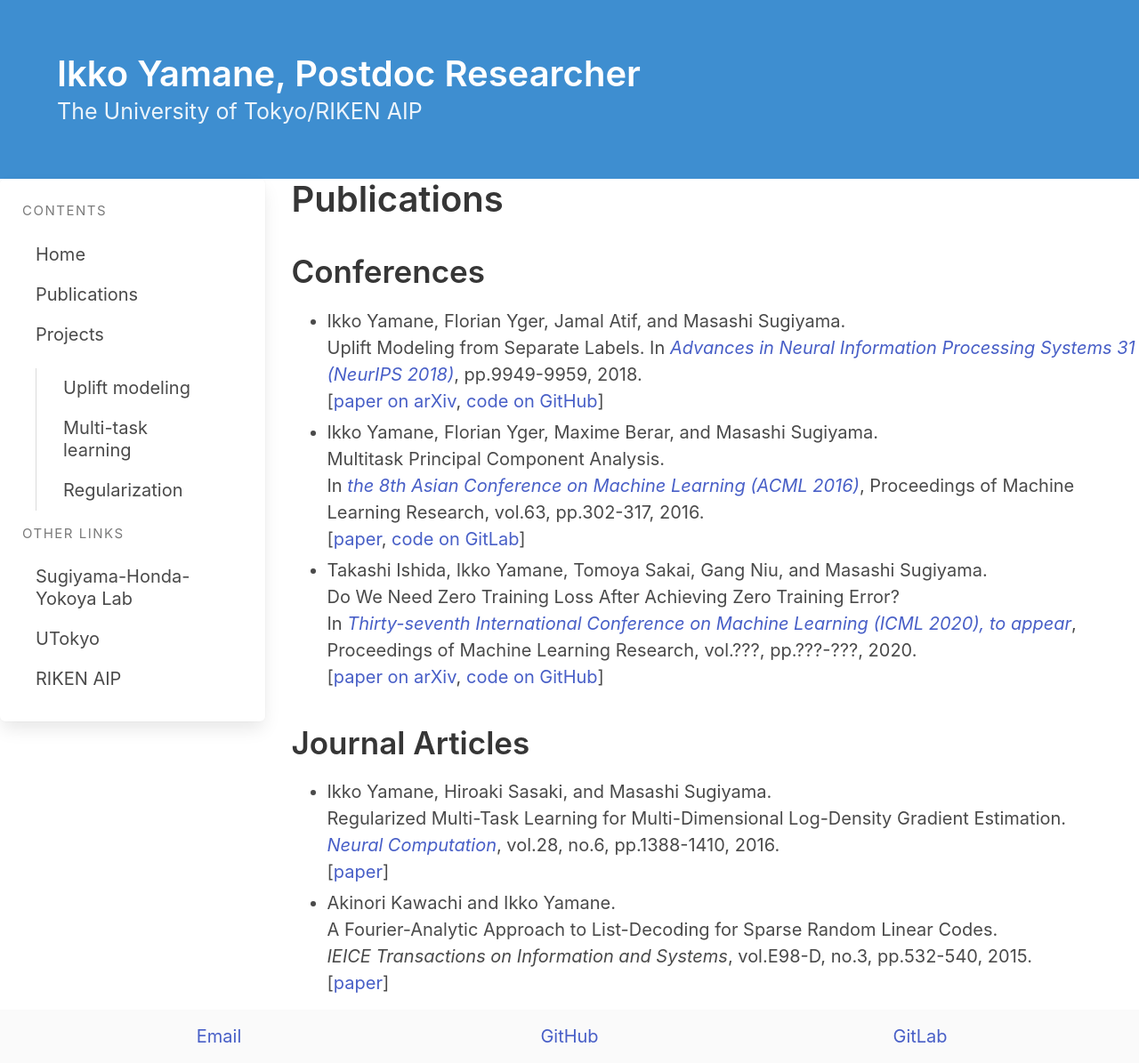
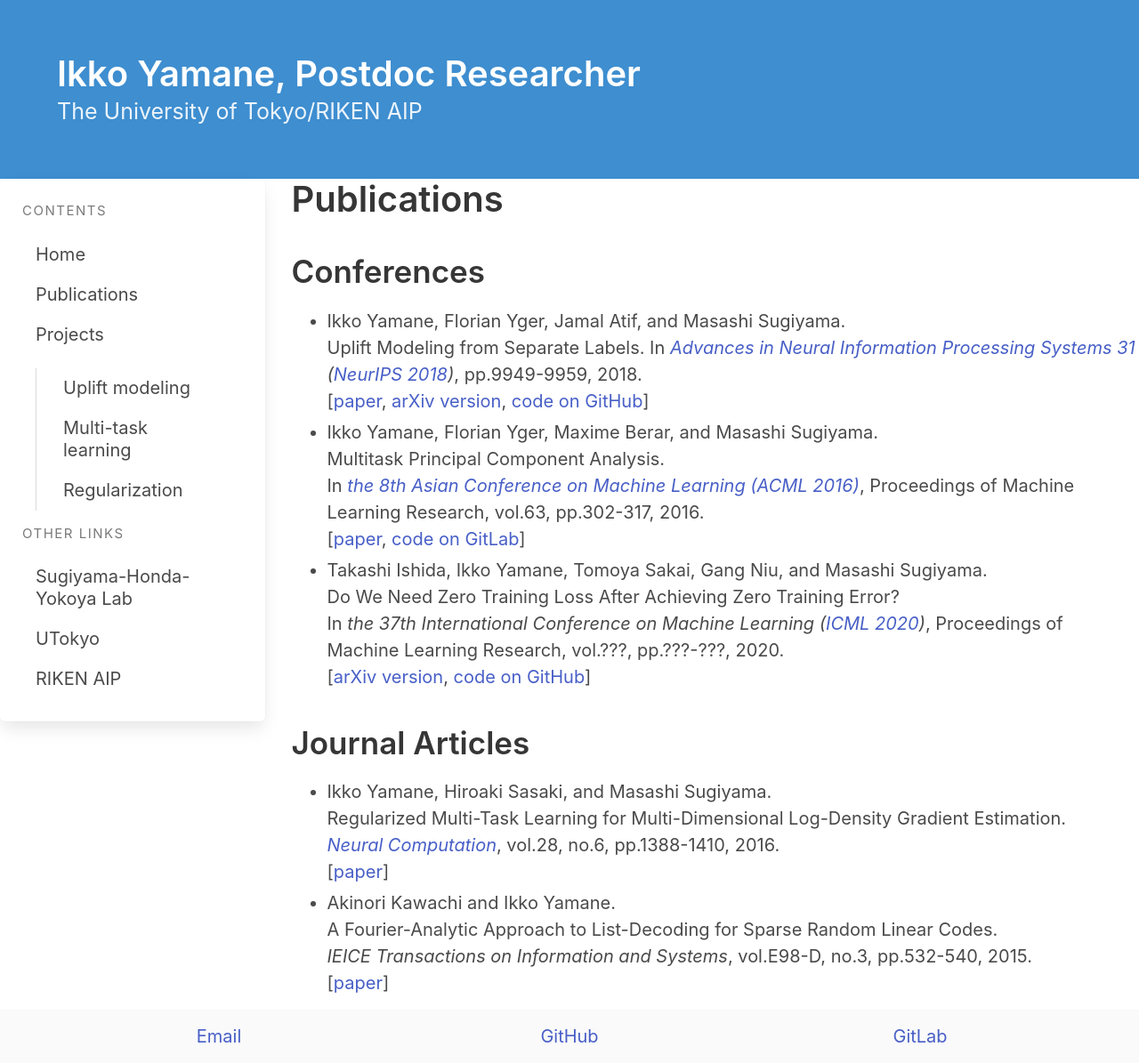
Before and after one commit to i-yamane/i-yamane.github.io, a Jekyll site: the page built from publications.md, in a window 1280 px wide and 1195 px high. Shown: the whole window at 89% size. Built offline with Jekyll 4.4.1, drawn with Linux system fonts in a browser that asks for light colours; nearby versions of some CDN libraries.

Commit message:
Update publications.md

```diff
--- a/publications.md
+++ b/publications.md
@@ -13,21 +13,24 @@
 ## Conferences
 - Ikko Yamane, Florian Yger, Jamal Atif, and Masashi Sugiyama.<br />
 Uplift Modeling from Separate Labels.
-In <a href="https://nips.cc/Conferences/2018/"><i>Advances in Neural Information Processing Systems 31 (NeurIPS 2018)</i></a>,
+In _[Advances in Neural Information Processing Systems 31](https://papers.nips.cc/book/advances-in-neural-information-processing-systems-31-2018) ([NeurIPS 2018](https://nips.cc/Conferences/2018/))_,
 pp.9949-9959, 2018.<br />
-[<a href="https://arxiv.org/abs/1803.05112">paper on arXiv</a>, <a href="https://github.com/i-yamane/uplift">code on GitHub</a>]
+[[paper](https://papers.nips.cc/paper/8198-uplift-modeling-from-separate-labels),
+[arXiv version](https://arxiv.org/abs/1803.05112),
+[code on GitHub](https://github.com/i-yamane/uplift)]
 
 - Ikko Yamane, Florian Yger, Maxime Berar, and Masashi Sugiyama.<br />
 Multitask Principal Component Analysis.<br />
 In <a href="http://www.acml-conf.org/2016/"><i>the 8th Asian Conference on Machine Learning (ACML 2016)</i></a>,
 Proceedings of Machine Learning Research, vol.63, pp.302-317, 2016.<br />
-[<a href="http://proceedings.mlr.press/v63/yamane65.pdf">paper</a>, <a href="https://gitlab.com/yamane.ikko/MTPCA">code on GitLab</a>]
+[[paper](http://proceedings.mlr.press/v63/yamane65.pdf),
+[code on GitLab](https://gitlab.com/yamane.ikko/MTPCA)]
 
 - Takashi Ishida, Ikko Yamane, Tomoya Sakai, Gang Niu, and Masashi Sugiyama.<br />
 Do We Need Zero Training Loss After Achieving Zero Training Error?<br />
-In <a href="https://icml.cc/Conferences/2020"><i>Thirty-seventh International Conference on Machine Learning (ICML 2020), to appear</i></a>,
+In _the 37th International Conference on Machine Learning ([ICML 2020](https://icml.cc/Conferences/2020))_,
 Proceedings of Machine Learning Research, vol.???, pp.???-???, 2020.<br />
-[[paper on arXiv](https://arxiv.org/abs/2002.08709),
+[[arXiv version](https://arxiv.org/abs/2002.08709),
 [code on GitHub](https://github.com/takashiishida/flooding)]
 
 
```
